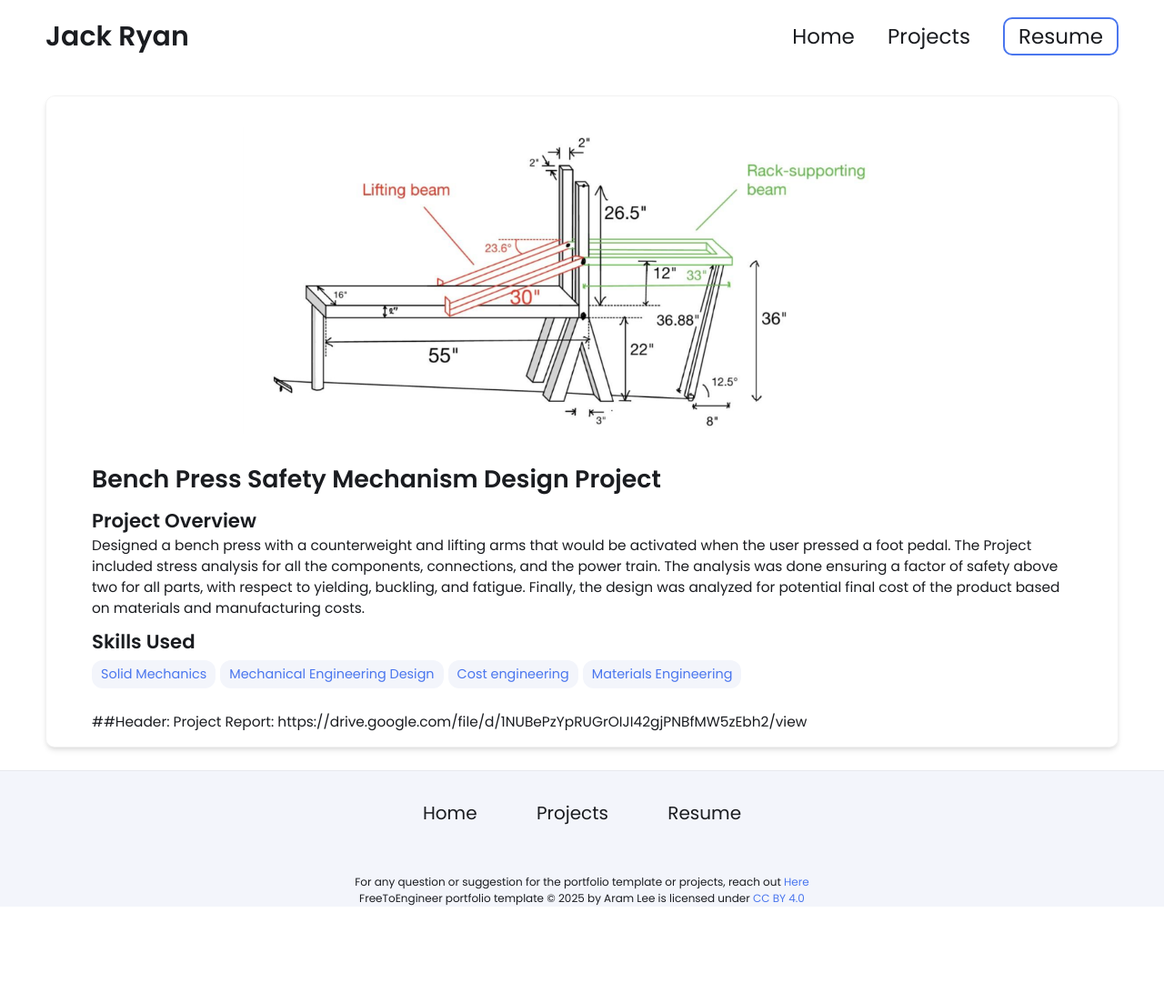
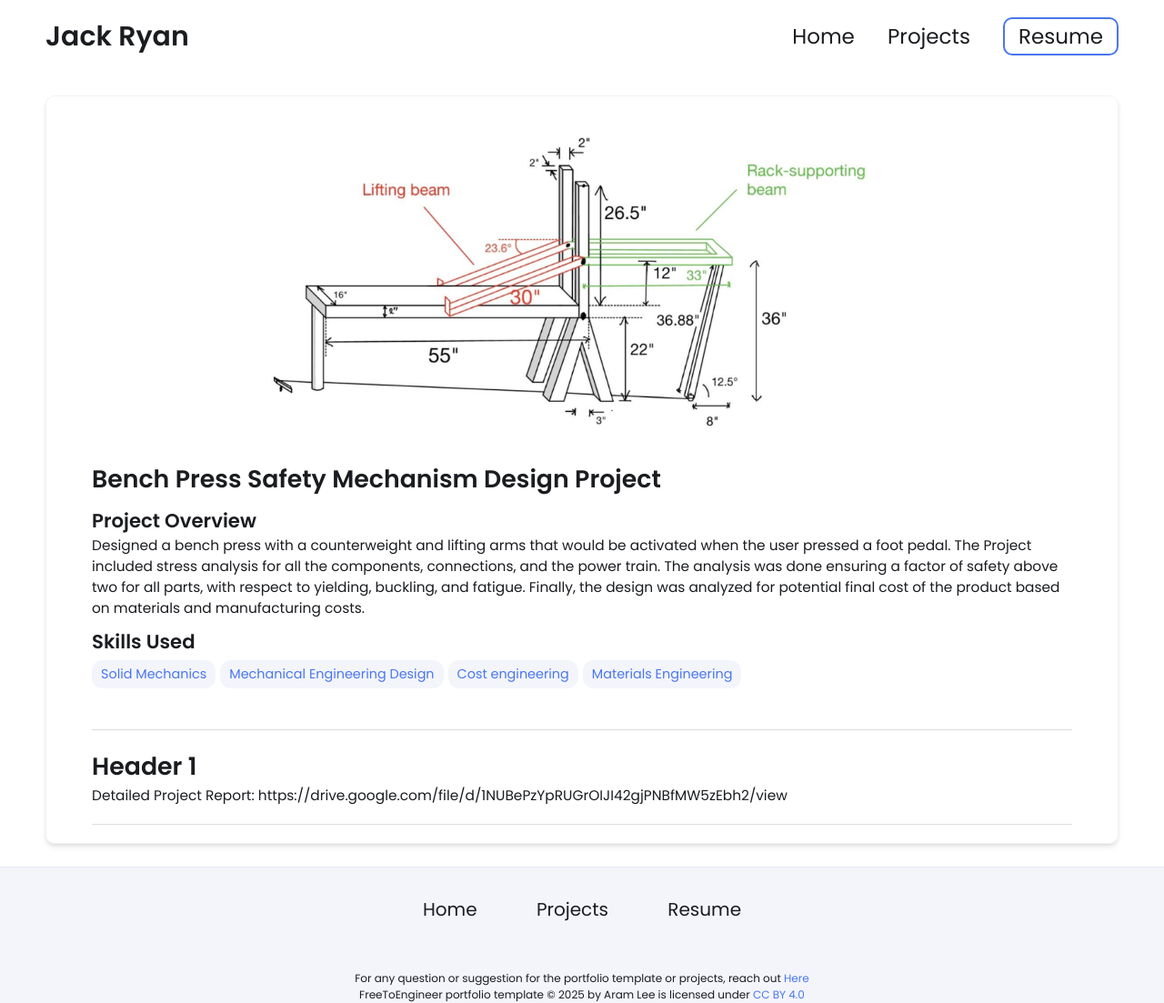
Before and after one commit to JTRyan015/jtryan015.github.io, a Jekyll site: the page built from _projects/sonos-teardown/index.md, in a window 1280 px wide. Shown: the whole page at 91% size. Built offline with Jekyll 4.4.1, drawn with Linux system fonts in a browser that asks for light colours; before the commit the page ends 997 px from its top, so only the background shows below that.

Commit message:
Update index.md

```diff
--- a/_projects/sonos-teardown/index.md
+++ b/_projects/sonos-teardown/index.md
@@ -11,5 +11,10 @@ skills:
 main-image: /bench.png
 ---
 
-##Header: Project Report:
-https://drive.google.com/file/d/1NUBePzYpRUGrOIJI42gjPNBfMW5zEbh2/view
+---
+
+# Header 1
+Detailed Project Report:
+     https://drive.google.com/file/d/1NUBePzYpRUGrOIJI42gjPNBfMW5zEbh2/view
+
+---
```
